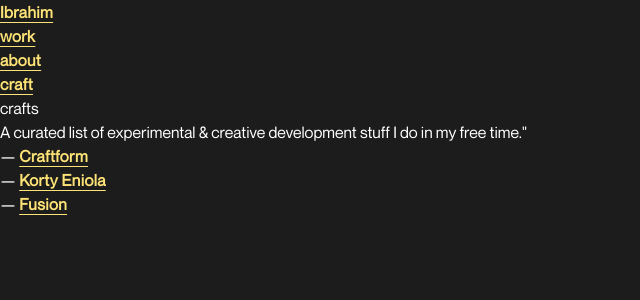
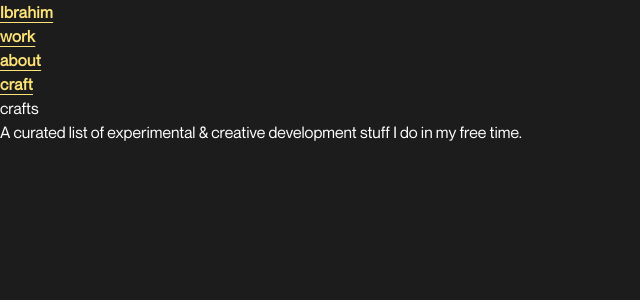
Before and after one commit to Neon-Coders/ibrahimraimi.com, a SvelteKit app: page /craft in a window 1280 px wide. Shown: the top 300 px of the page, without its empty margins (0-640 px from the left). Built offline with nearby package versions, Linux system fonts and the light colour scheme.

Commit message:
Update +page.svelte

```diff
--- a/src/routes/craft/+page.svelte
+++ b/src/routes/craft/+page.svelte
@@ -5,16 +5,6 @@
 <section class="py-10">
 	<h2 class="text-2xl font-light">crafts</h2>
 	<p class="pb-5 text-base">
-		A curated list of experimental & creative development stuff I do in my free time."
+		A curated list of experimental & creative development stuff I do in my free time.
 	</p>
-	<div>
-		<ul class="text-sm">
-			{#each crafts as craft}
-				<li class="py-2">
-					—
-					<a href={craft.href} target="_blank">{craft.title}</a>
-				</li>
-			{/each}
-		</ul>
-	</div>
 </section>
```
